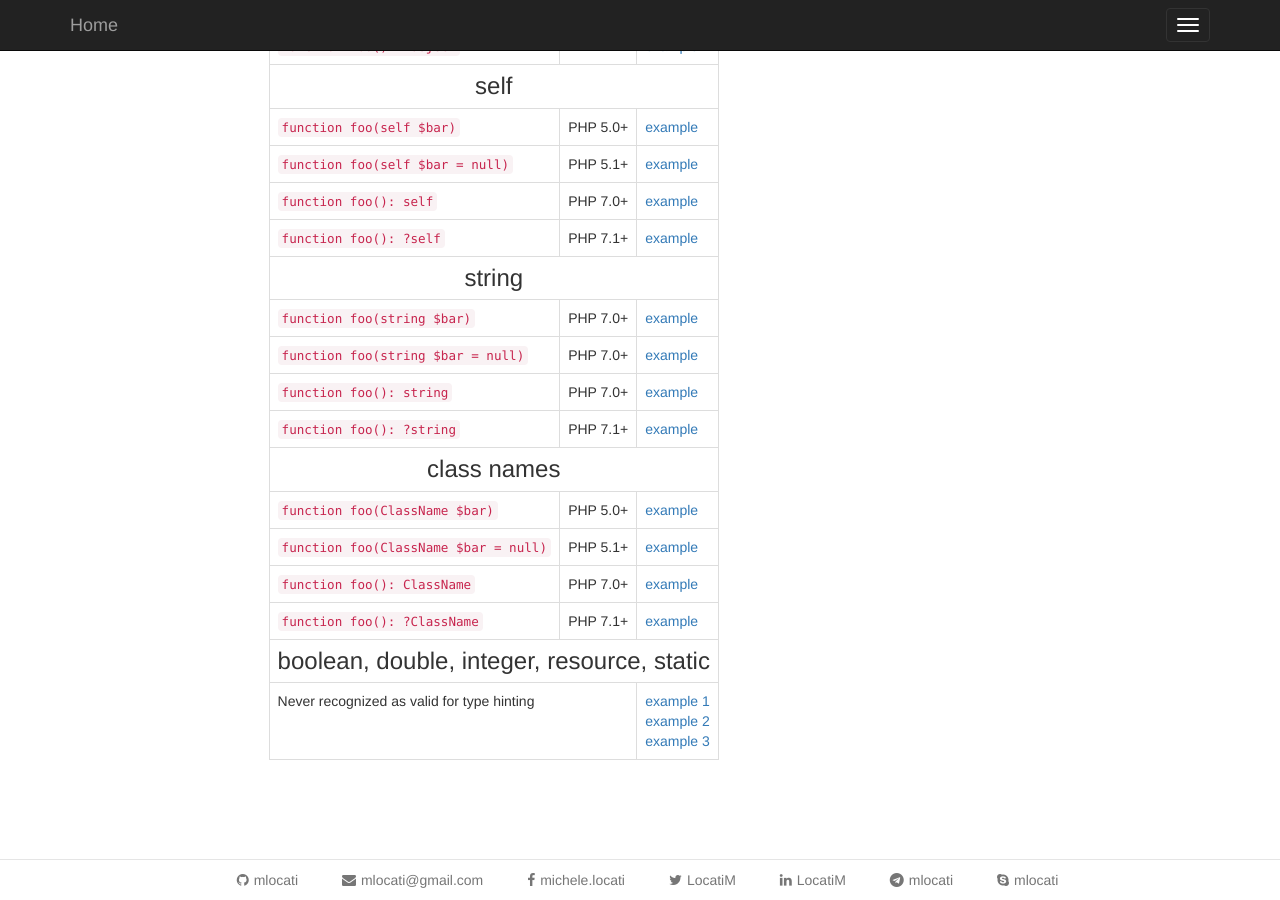
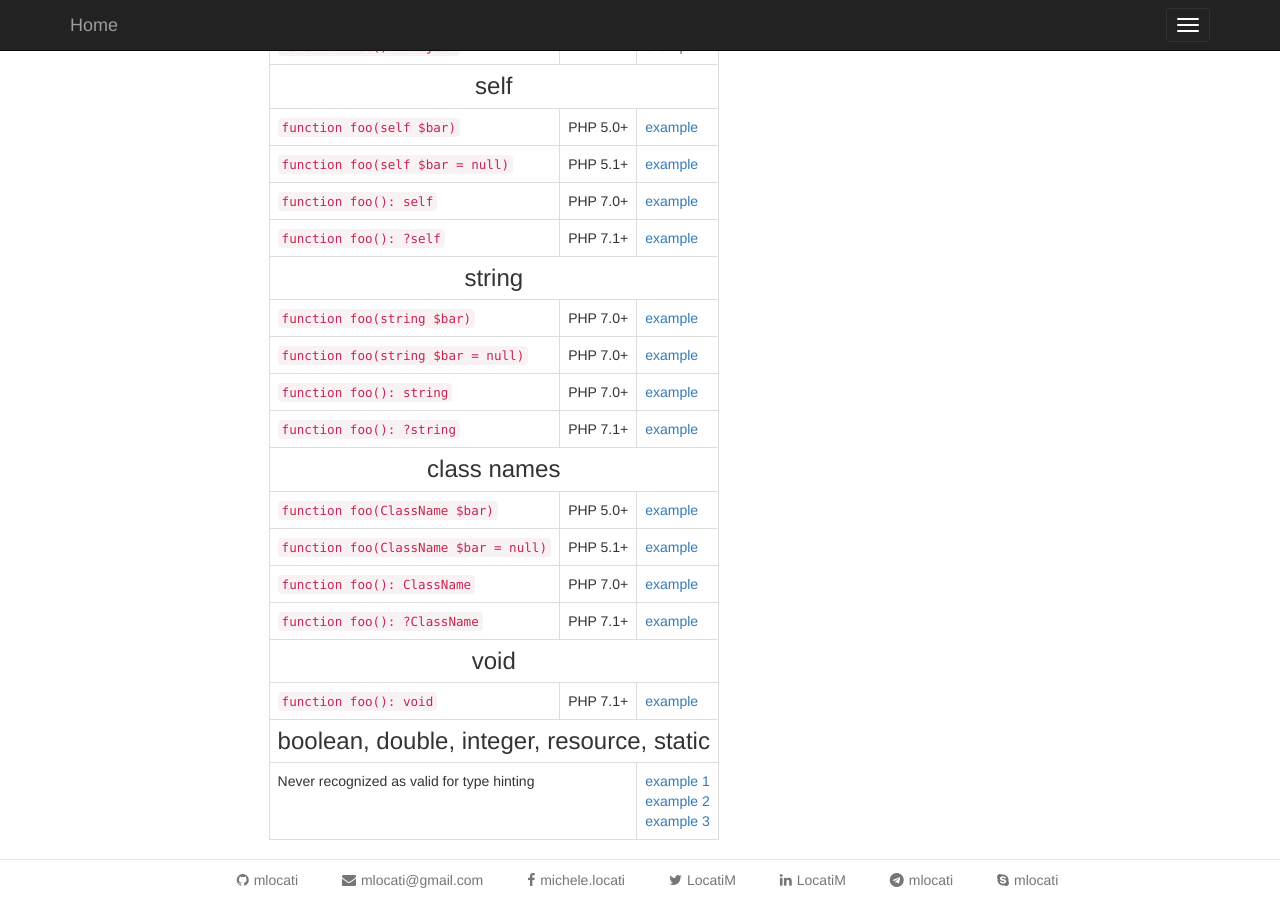
Before and after one commit to mlocati/mlocati.github.io, a Jekyll site: the page built from _articles/php-type-hinting.md, in a window 1280 px wide and 900 px high, scrolled down 1445 px. Built offline with Jekyll 4.4.1, drawn with Linux system fonts in a browser that asks for light colours.

Commit message:
Add "void" return type

```diff
--- a/_articles/php-type-hinting.md
+++ b/_articles/php-type-hinting.md
@@ -68,6 +68,9 @@ Here's a list of all the types you can use in PHP type hinting, with the minimum
         <tr><td><code>function foo(): ClassName</code></td><td>PHP 7.0+</td><td><a href="https://3v4l.org/JXlnA">example</a></td></tr>
         <tr><td><code>function foo(): ?ClassName</code></td><td>PHP 7.1+</td><td><a href="https://3v4l.org/PCgCc">example</a></td></tr>
 
+        <tr><th colspan="3" style="text-align:center;"><h3 style="margin: 0;">void</h3></th></tr>
+        <tr><td><code>function foo(): void</code></td><td>PHP 7.1+</td><td><a href="https://3v4l.org/PVqNg">example</a></td></tr>
+
         <tr><th colspan="3" style="text-align:center;"><h3 style="margin: 0;">boolean, double, integer, resource, static</h3></th></tr>
         <tr><td colspan="2">Never recognized as valid for type hinting</td><td><a href="https://3v4l.org/816pM">example 1</a><br /><a href="https://3v4l.org/BnKK3">example 2</a><br /><a href="https://3v4l.org/IC6QP">example 3</a></td></tr>
     </tbody>
```
